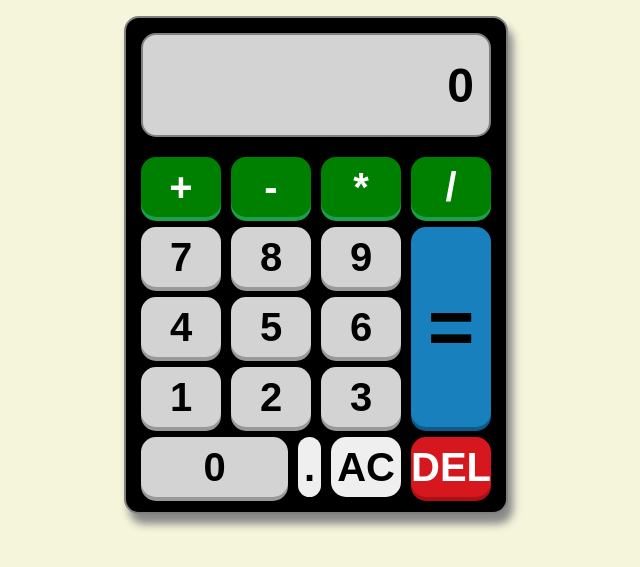
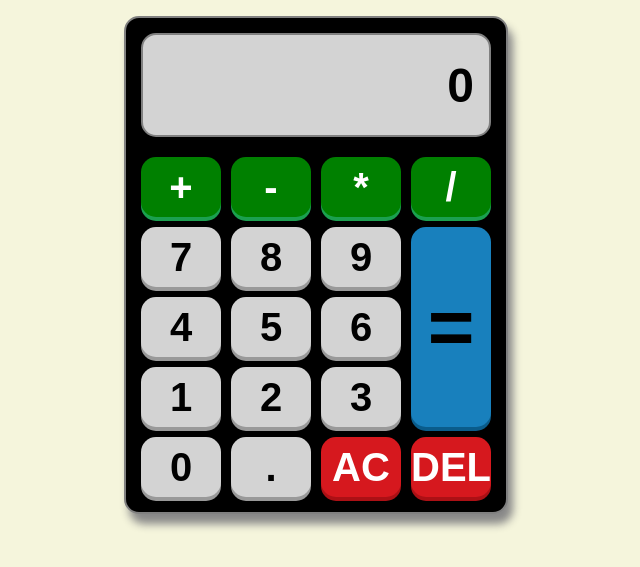
Before and after one commit to Haru-143/Calculator, a plain HTML site: page index.html in a window 1280 px wide. Shown: the part 147-714 px from the top of the page, without its empty margins (324-964 px from the left). Drawn offline with Linux system fonts and the light colour scheme; a web font is replaced by a local one.

Commit message:
change target element name

```diff
--- a/style.css
+++ b/style.css
@@ -106,28 +106,30 @@ h1 {
     transform: translateY(4px);
 }
 
-.number {
+.number,
+.decimal {
     flex: 1;
     background-color: lightgray;
     box-shadow: 0px 4px #999;
 }
 
-.number:active {
+.number:active,
+.decimal:active {
     background-color: white;
     box-shadow: 0px 2px dimgray;
     transform: translateY(4px);
 }
 
-.delete,
-.back {
+.clear,
+.delete {
     background-color: #d6181e;
     color: white;
     flex: 1;
     box-shadow: 0px 4px #ac1015;
 }
 
-.delete:active,
-.back:active {
+.clear:active,
+.delete:active {
     background-color: rgb(243, 95, 95);
     box-shadow: 0px 2px #921b1b;
     transform: translateY(4px);
```
